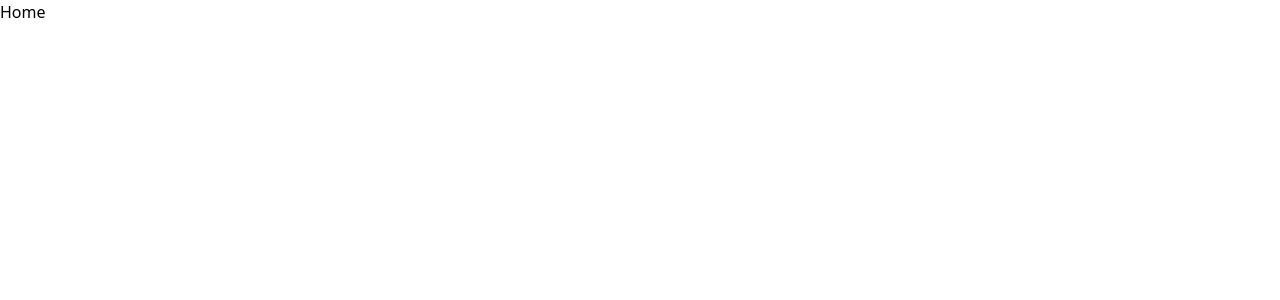
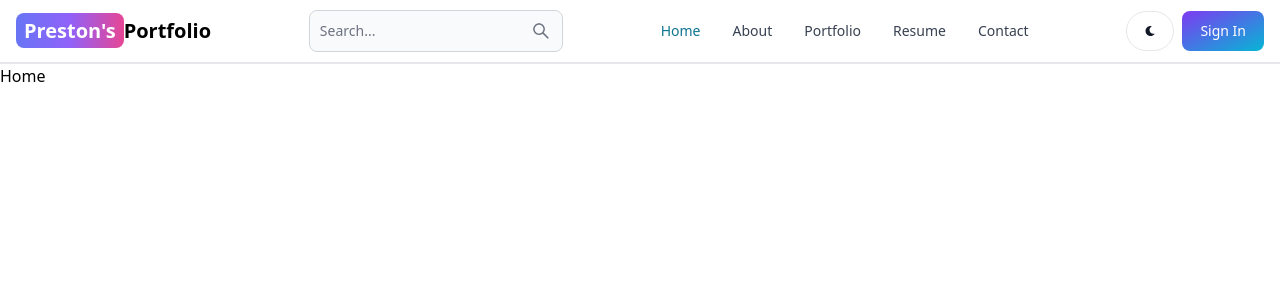
Before and after one commit to PrestonNguyen2001/React-Portfolio, a React (Vite) app in the folder client/: page / in a window 1280 px wide. Shown: the top 300 px of the page. Built offline with nearby package versions, Linux system fonts and the light colour scheme.

Commit message:
Created header component

```diff
--- a/client/src/App.jsx
+++ b/client/src/App.jsx
@@ -7,10 +7,12 @@
 import Portfolio from "./pages/Portfolio"
 import Contact from "./pages/Contact"
 import Resume from "./pages/Resume"
+import Header from "./components/Header"
 
 export default function App() {
   return (
     <BrowserRouter>
+      <Header />
       <Routes>
         <Route path="/" element={<Home />} />
         <Route path="/about" element={<About />} />
--- /dev/null
+++ b/client/src/components/Header.jsx
@@ -0,0 +1,64 @@
+import {
+  Button,
+  Navbar,
+  TextInput,
+} from "flowbite-react";
+import { Link, useLocation } from "react-router-dom";
+import { AiOutlineSearch } from "react-icons/ai";
+import { FaMoon } from "react-icons/fa";
+
+export default function Header() {
+  const path = useLocation().pathname;
+
+  return (
+    <Navbar className="border-b-2">
+      <Link
+        to="/"
+        className="self-center whitespace-nowrap text-sm sm:text-xl
+                font-semibold dark:text-white"
+      >
+        <span className="px-2 py-1 bg-gradient-to-r from-indigo-500 via-purple-500 to-pink-500 rounded-lg text-white">
+          Preston&apos;s
+        </span>
+        Portfolio
+      </Link>
+      <form>
+        <TextInput
+          type="text"
+          placeholder="Search..."
+          rightIcon={AiOutlineSearch}
+          className="hidden lg:inline"
+        />
+      </form>
+      <Button className="w-12 h-10 lg:hidden" color="gray" pill>
+        <AiOutlineSearch />
+      </Button>
+      <div className="flex gap-2 md:order-2">
+        <Button className="w-12 h-10 hidden sm:inline" color="gray" pill>
+          <FaMoon />
+        </Button>
+        <Link to="/sign-in">
+          <Button gradientDuoTone="purpleToBlue">Sign In</Button>
+        </Link>
+        <Navbar.Toggle />
+      </div>
+      <Navbar.Collapse>
+        <Navbar.Link active={path === "/"} as={"div"}>
+          <Link to="/">Home</Link>
+        </Navbar.Link>
+        <Navbar.Link active={path === "/about"} as={"div"}>
+          <Link to="/about">About</Link>
+        </Navbar.Link>
+        <Navbar.Link active={path === "/Portfolio"} as={"div"}>
+          <Link to="/portfolio">Portfolio</Link>
+        </Navbar.Link>
+        <Navbar.Link active={path === "/Resume"} as={"div"}>
+          <Link to="/resume">Resume</Link>
+        </Navbar.Link>
+        <Navbar.Link active={path === "/contact"} as={"div"}>
+          <Link to="/contact">Contact</Link>
+        </Navbar.Link>
+      </Navbar.Collapse>
+    </Navbar>
+  );
+}
--- a/client/src/index.css
+++ b/client/src/index.css
@@ -1,3 +1,41 @@
 @tailwind base;
 @tailwind components;
 @tailwind utilities;
+
+body {
+    height: 100vh;
+  }
+
+  .ql-editor {
+    font-size: 1.05rem;
+  }
+
+  .post-content p {
+    margin-bottom: 0.5rem;
+  }
+
+  .post-content h1 {
+    font-size: 1.5rem;
+    font-weight: 600;
+    font-family: sans-serif;
+    margin: 1.5rem 0;
+  }
+
+  .post-content h2 {
+    font-size: 1.4rem;
+    font-family: sans-serif;
+    margin: 1.5rem 0;
+  }
+
+  .post-content a {
+    color: rgb(73, 149, 199);
+    text-decoration: none;
+  }
+
+  .post-content a:hover {
+    text-decoration: underline;
+  }
+
+  .dark .post-content a {
+    color: red;
+  }
```
